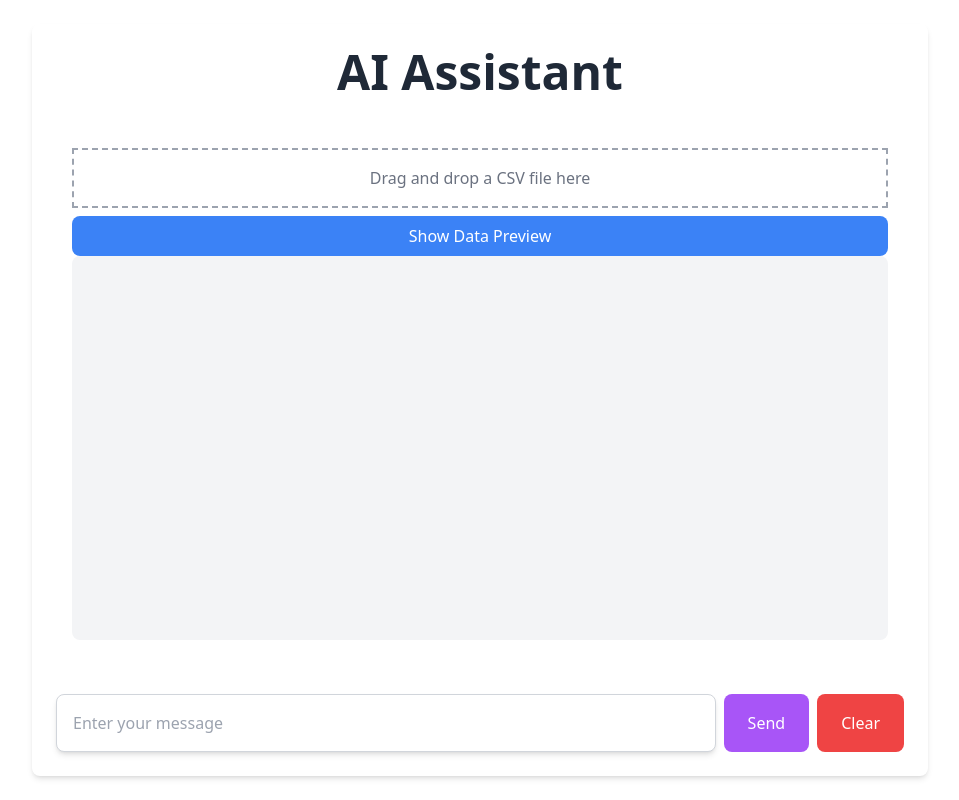
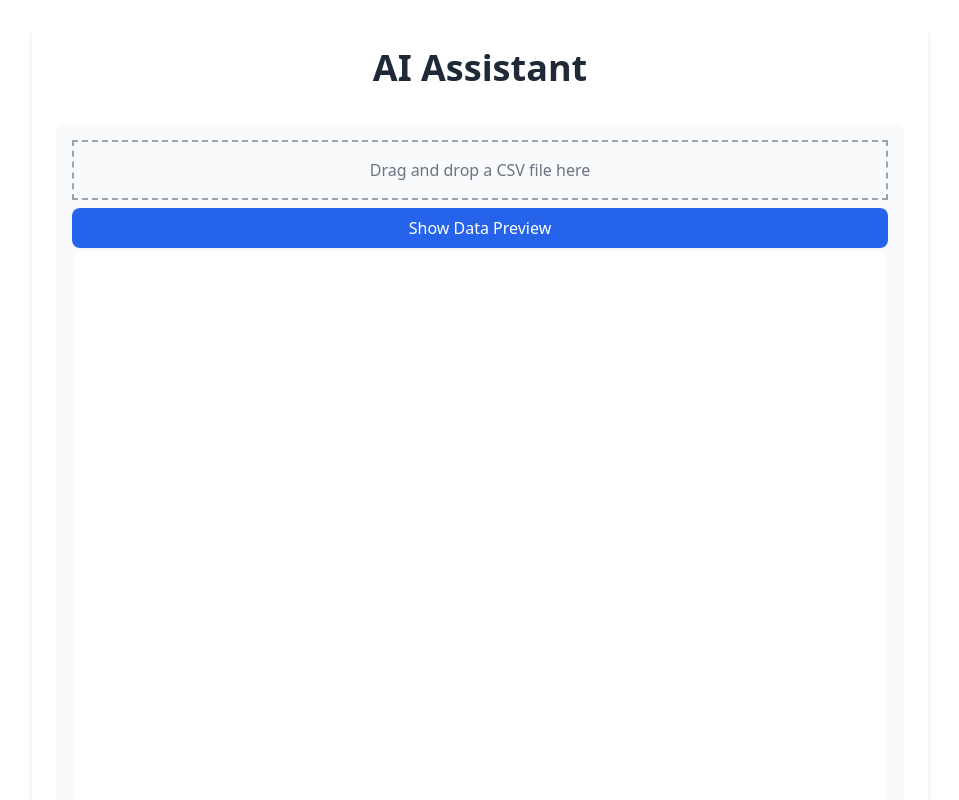
Before and after one commit to azheng2639/Human-AI, a React (Create React App) app: page / in a window 1280 px wide. Shown: the top 800 px of the page, without its empty margins (160-1119 px from the left). Built offline with nearby package versions, Linux system fonts and the light colour scheme.

Commit message:
fixed styling

```diff
--- a/src/App.js
+++ b/src/App.js
@@ -5,9 +5,9 @@ import CsvFileInput from "./components/CsvFileImport";
 import { VegaLite } from 'react-vega';
 import Markdown from 'react-markdown';
 import remarkGfm from 'remark-gfm';
-import {BouncingBall } from 'react-svg-spinners';
+import { BouncingBall } from 'react-svg-spinners';
 
-const url = process.env.NODE_ENV === 'development' ? 'http://127.0.0.1:8000/': 'https://human-ai.onrender.com/';
+const url = process.env.NODE_ENV === 'development' ? 'http://127.0.0.1:8000/' : 'https://human-ai.onrender.com/';
 
 function App() {
   const [messages, setMessages] = useState([]);
@@ -58,7 +58,7 @@ function App() {
 
     fetch(`${url}query`, {
       method: "POST",
-      body: JSON.stringify({ prompt: prompt, csv_data: JSON.stringify(csv_data.slice(0,10))}),
+      body: JSON.stringify({ prompt: prompt, csv_data: JSON.stringify(csv_data.slice(0, 10)) }),
       headers: {
         "Content-Type": "application/json",
       },
@@ -71,11 +71,11 @@ function App() {
           const full_data = extractKeys(csv_data, col)
           const d = JSON.parse(data.vega_lite_json)
           d.data.values = full_data
-          const botMessage = { sender: "bot", text: data.response, spec: d};
+          const botMessage = { sender: "bot", text: data.response, spec: d };
           setMessages((prevMessages) => [...prevMessages, botMessage]);
         }
         catch (error) {
-          const botMessage = { sender: "bot", text: data.response, spec: null};
+          const botMessage = { sender: "bot", text: data.response, spec: null };
           setMessages((prevMessages) => [...prevMessages, botMessage]);
         }
       });
@@ -126,23 +126,23 @@ function App() {
   };
 
   return (
-    <div className="flex flex-col items-center h-screen bg-blue p-6">
-      <div className="flex flex-col w-full max-w-4xl flex flex-col bg-blue rounded-lg shadow-md p-6 h-full">
-        <h1 className="text-5xl font-bold text-center mb-5">AI Assistant</h1>
-        <div className="flex-grow flex flex-col bg-white rounded-lg p-4 mt-4">
+    <div className="flex flex-col items-center h-screen p-6">
+      <div className="flex-grow flex flex-col w-full max-w-4xl bg-white rounded-lg shadow-md p-6">
+        <h1 className="text-4xl font-bold text-center mb-5 text-gray-800">AI Assistant</h1>
+        <div className="flex-grow flex flex-col bg-gray-50 rounded-lg p-4 mt-4">
           <CsvFileInput onFileLoad={handleFileLoad} />
           <button
             onClick={toggleDataPreview}
-            className="bg-blue-500 text-white rounded-lg mt-2 px-4 py-2"
+            className="bg-blue-600 text-white rounded-lg mt-2 px-4 py-2 hover:bg-blue-700 transition duration-300"
           >
             {showDataPreview ? "Hide Data Preview" : "Show Data Preview"}
           </button>
           {showDataPreview && previewData()}
-          <div ref={chatContainerRef} className="h-96 overflow-y-auto bg-gray-100 rounded-lg p-4 mb-4">
+          <div ref={chatContainerRef} className="h-[36rem] overflow-y-auto bg-white rounded-lg p-4 mb-4 shadow-inner">
             {messages.map((message, index) => (
               <div
                 key={index}
-                className={`flex items-start my-1 ${
+                className={`flex items-start my-2 ${
                   message.sender === "user" ? "justify-end" : "justify-start"
                 }`}
               >
@@ -150,25 +150,20 @@ function App() {
                   <img
                     src={botProfilePic}
                     alt="Bot Avatar"
-                    className="w-8 h-8 rounded-full mr-2"
+                    className="w-10 h-10 rounded-full mr-3"
                   />
                 )}
                 <div
                   className={`${
                     message.sender === "user"
                       ? "bg-purple-500 text-white"
-                      : "bg-gray-300 text-black"
-                  } rounded-lg p-2`}
+                      : "bg-gray-200 text-black"
+                  } rounded-lg p-3 `}
                 >
                   <Markdown remarkPlugins={[remarkGfm]}>{message.text}</Markdown>
                   {message.spec && (
-                    <div>
-
-
-                        <div className="w-full my-4">
-                          <VegaLite spec={message.spec} />
-                        </div>
-
+                    <div className="w-full my-4">
+                      <VegaLite spec={message.spec} />
                     </div>
                   )}
                 </div>
@@ -176,7 +171,7 @@ function App() {
                   <img
                     src={userProfilePic}
                     alt="User Avatar"
-                    className="w-8 h-8 rounded-full ml-2"
+                    className="w-10 h-10 rounded-full ml-3"
                   />
                 )}
               </div>
@@ -192,20 +187,20 @@ function App() {
           <input
             type="text"
             placeholder="Enter your message"
-            className="flex-grow border border-gray-300 rounded-lg p-4 bg-white shadow-md"
+            className="flex-grow border border-gray-300 rounded-lg p-4 bg-white shadow-md focus:outline-none focus:ring-2 focus:ring-blue-500"
             value={input}
             onChange={handleInputChange}
             onKeyPress={(e) => e.key === "Enter" && sendMessage()}
           />
           <button
             onClick={sendMessage}
-            className="bg-purple-500 text-white rounded-lg ml-2 px-6 py-2"
+            className="bg-purple-500 text-white rounded-lg ml-2 px-6 py-2 hover:bg-purple-600 transition duration-300"
           >
             Send
           </button>
           <button
             onClick={clearChat}
-            className="bg-red-500 text-white rounded-lg ml-2 px-6 py-2"
+            className="bg-red-500 text-white rounded-lg ml-2 px-6 py-2 hover:bg-red-600 transition duration-300"
           >
             Clear
           </button>
```
